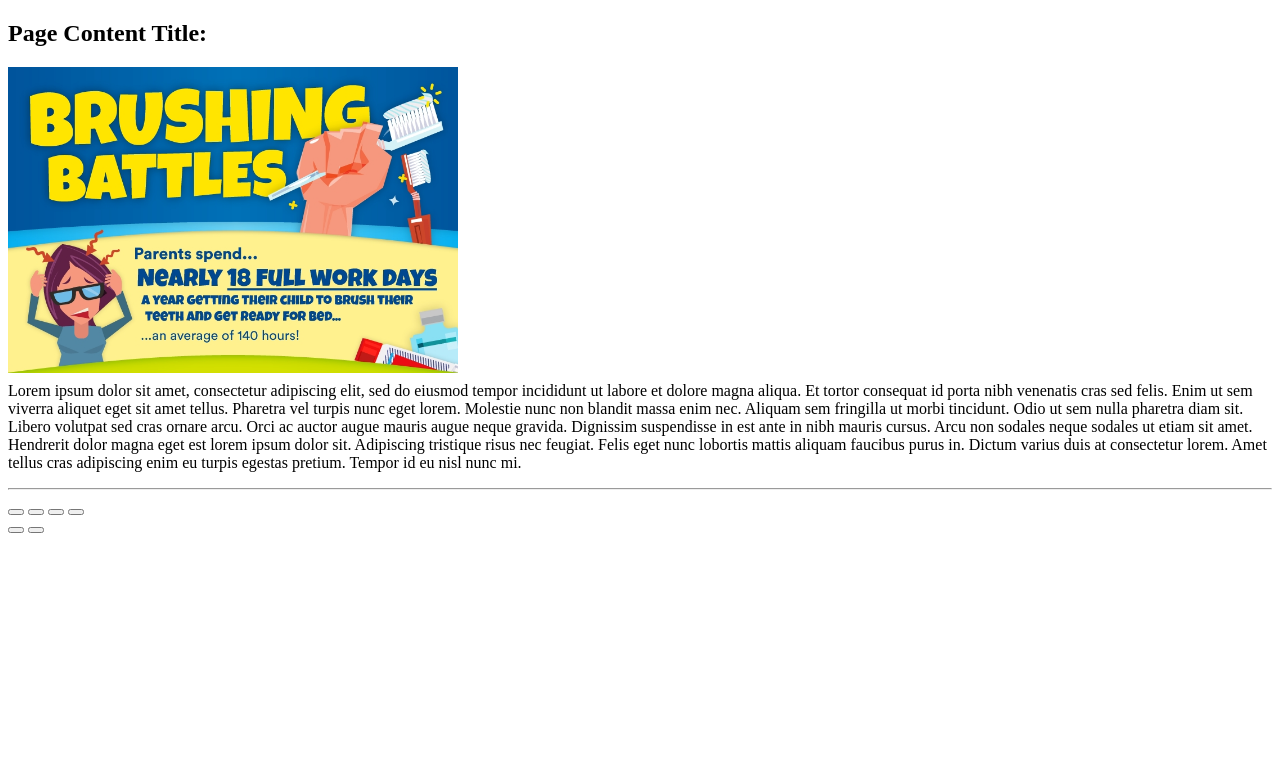
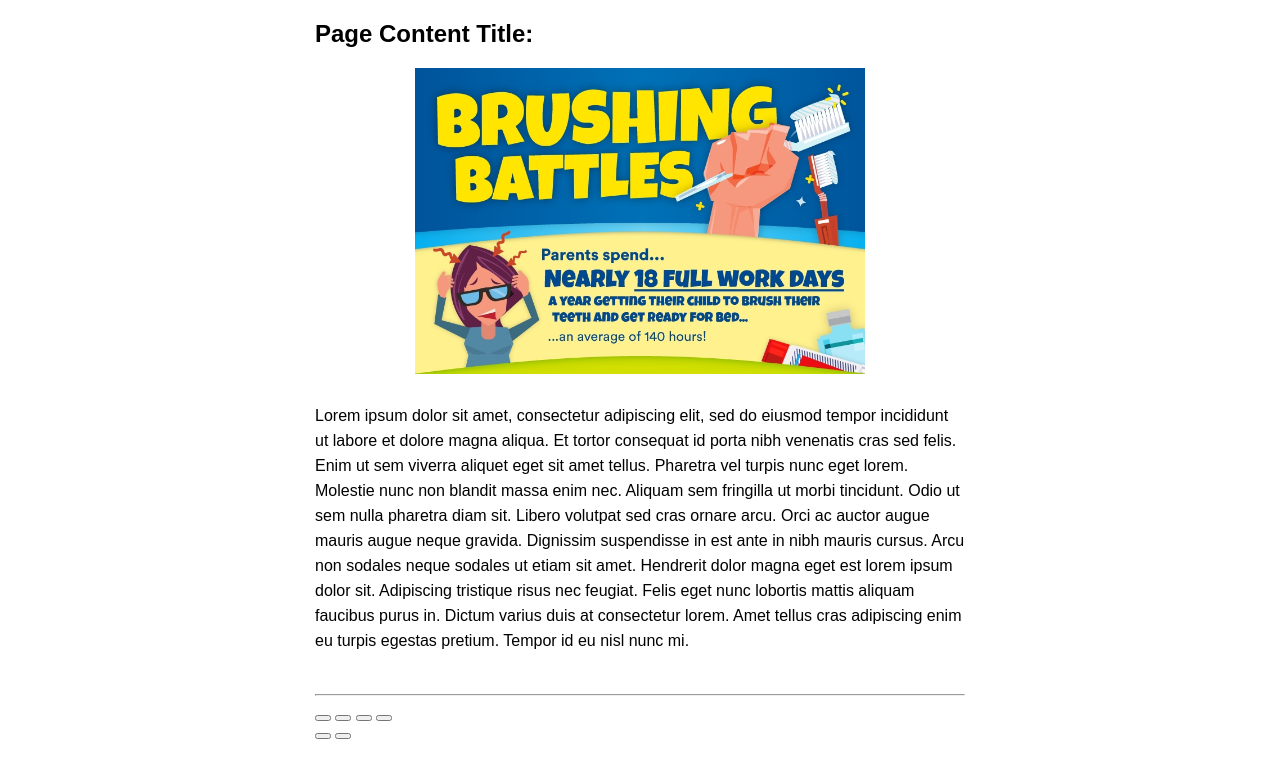
Before and after one commit to ukrene/gallery101, a plain HTML site: page index.html in a window 1280 px wide. Drawn offline with Linux system fonts and the light colour scheme; some packages are replaced by stand-ins of ours; a script that the page names is missing.

Commit message:
style update :)

```diff
--- a/css/style.css
+++ b/css/style.css
@@ -1,5 +1,13 @@
 body {
+ width: 650px;
+ margin: 0 auto;
+font-family: sans-serif;
+}
 
+p {
+ padding: 25px 0 25px 0;
+ font-size: 16px;
+ line-height: 25px;
 }
 
 .my-gallery {
@@ -13,7 +21,7 @@ body {
 .my-gallery figure {
   display: block;
   clear:both;
-  margin: 0 5px 5px 0;
+  margin: 0 auto 25px auto;
   width: 450px;
 }
 .my-gallery figcaption {
```
